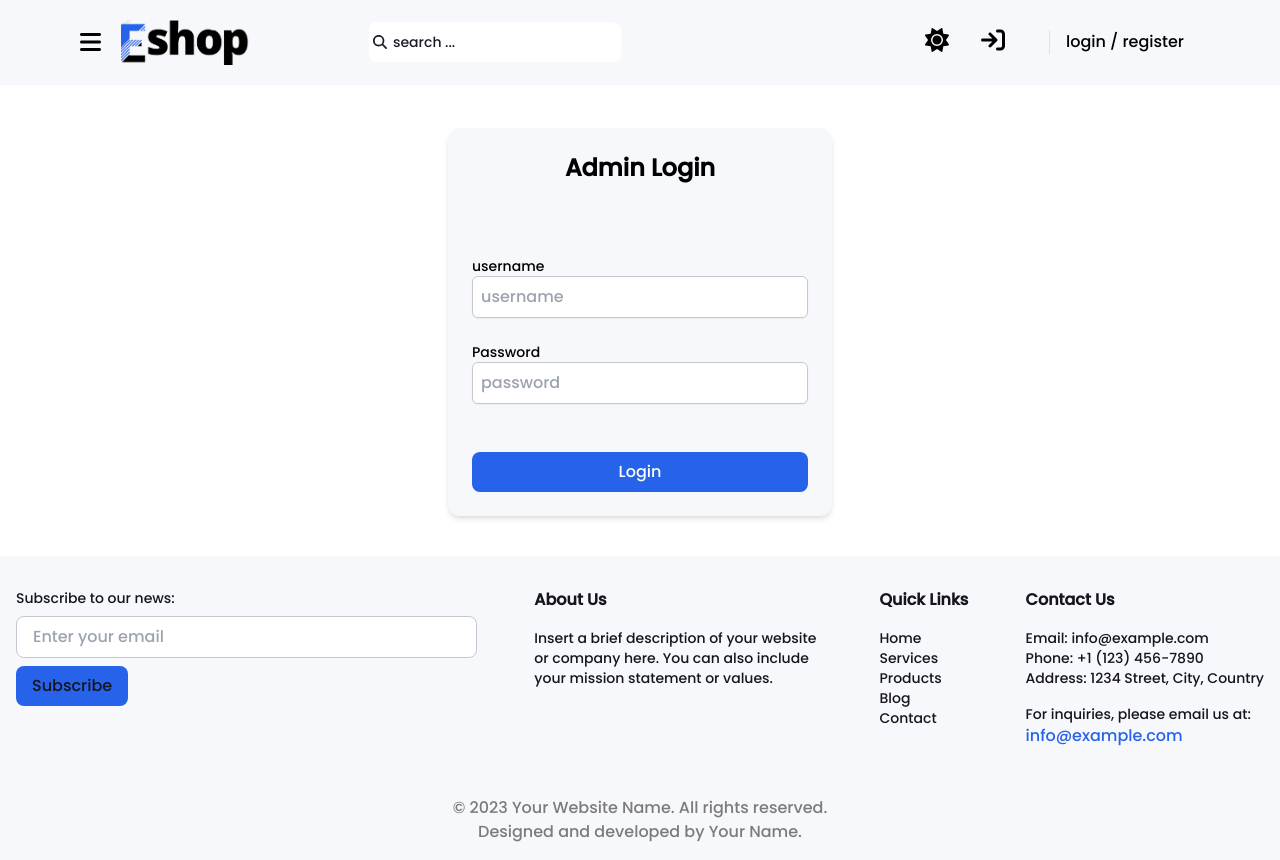
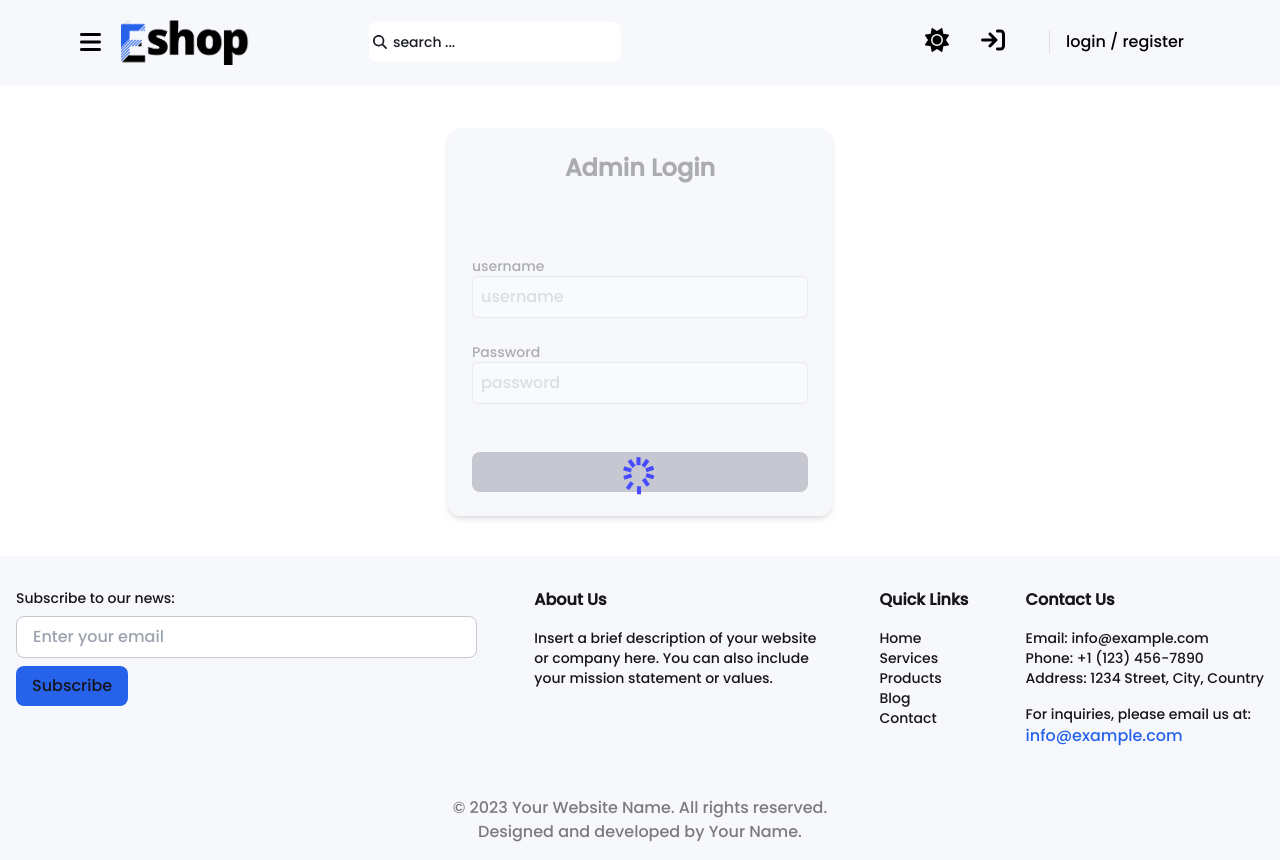
Before and after one commit to Alireza83Safari/eshop, a React (Create React App) app: page /panel/login in a window 1280 px wide. Built offline with nearby package versions, Linux system fonts and the light colour scheme; no server answers.

Commit message:
add loader

```diff
--- a/src/components/Spinner/Spinner.css
+++ b/src/components/Spinner/Spinner.css
@@ -1,13 +1,13 @@
 .spinner {
   position: absolute;
-  width: 10px;
-  height: 10px;
+  width: 7px;
+  height: 7px;
 }
 
 .spinner div {
   position: absolute;
   width: 50%;
-  height: 150%;
+  height: 110%;
   background: #474bff;
   transform: rotate(calc(var(--rotation) * 1deg))
     translate(0, calc(var(--translation) * 1%));
--- a/src/pages/Admin/AdminLogin.jsx
+++ b/src/pages/Admin/AdminLogin.jsx
@@ -4,12 +4,13 @@ import { loginValidation } from "../../validators/loginValidation";
 import axios from "axios";
 import Header from "../Header/Header";
 import Footer from "../Footer";
+import Spinner from "../../components/Spinner/Spinner";
 
 export default function AdminLogin() {
   const navigate = useNavigate();
   const [errors, setErrors] = useState(null);
   const [serverErrors, setServerErrors] = useState(null);
-
+  const [isLoading, setLoading] = useState(true);
   const [loginInfos, setLoginInfos] = useState({
     username: "",
     password: "",
@@ -24,6 +25,7 @@ export default function AdminLogin() {
 
   const userLogin = (event) => {
     event.preventDefault();
+    setLoading(true);
     loginValidation(loginInfos, errors, setErrors);
 
     axios
@@ -31,10 +33,12 @@ export default function AdminLogin() {
       .then((res) => {
         if (res.status === 200) {
           navigate("/panel");
+          setLoading(false);
         }
       })
       .catch((err) => {
         setServerErrors(err?.response?.data);
+        setLoading(false);
       });
   };
 
@@ -42,7 +46,11 @@ export default function AdminLogin() {
     <>
       <Header />
       <section className="flex items-center justify-center mt-32 mb-10">
-        <form className="w-96 p-6 rounded-xl shadow-md bg-white-300 dark:bg-black-900">
+        <form
+          className="w-96 p-6 rounded-xl shadow-md bg-white-300 dark:bg-black-900"
+          onSubmit={(e) => e.preventDefault()}
+        >
+          <div className={` ${isLoading && "opacity-30"}`}>
             <h2 className="text-2xl font-bold mb-6 text-center dark:text-white-200">
               Admin Login
             </h2>
@@ -92,13 +100,16 @@ export default function AdminLogin() {
                 {errors?.password}
               </span>
             </div>
+          </div>
           <button
             type="submit"
-            className="w-full mt-8 py-2 px-4 bg-blue-600 hover:bg-blue-700 duration-300 text-white-100 rounded-lg disabled:bg-gray-200"
+            className={`w-full mt-8 py-2 px-4 bg-blue-600 hover:bg-blue-700 duration-300 text-white-100 rounded-lg disabled:bg-gray-200 ${
+              isLoading && "py-5 bg-gray-200"
+            }`}
             disabled={errors?.length}
             onClick={userLogin}
           >
-            Login
+            {isLoading ? <Spinner /> : "Login"}
           </button>
         </form>
       </section>
--- a/src/pages/Login.jsx
+++ b/src/pages/Login.jsx
@@ -6,10 +6,12 @@ import userAxios from "../services/Axios/userInterceptors";
 import { loginValidation } from "../validators/loginValidation";
 import AuthContext from "../Context/AuthContext";
 import Sidebar from "./Sidebar/Sidebar";
+import Spinner from "../components/Spinner/Spinner";
 
 export default function Login() {
   const navigate = useNavigate();
   const [errors, setErrors] = useState(null);
+  const [isLoading, setLoading] = useState(false);
   const [serverErrors, setServerErrors] = useState(null);
   const { userLogin } = useContext(AuthContext);
   const [loginInfos, setLoginInfos] = useState({
@@ -28,17 +30,19 @@ export default function Login() {
     event.preventDefault();
 
     loginValidation(loginInfos, errors, setErrors);
-
+    setLoading(true);
     userAxios
       .post("/login", loginInfos)
       .then((res) => {
         if (res.status === 200) {
           navigate("/");
           userLogin();
+          setLoading(false);
         }
       })
       .catch((err) => {
         setServerErrors(err?.response?.data);
+        setLoading(false);
       });
   };
   return (
@@ -47,6 +51,7 @@ export default function Login() {
       <Sidebar />
       <section className="flex items-center justify-center mt-32 mb-10">
         <form className="w-96 p-6 rounded-xl shadow-md bg-white-300 dark:bg-black-900">
+          <div className={` ${isLoading && "opacity-30"}`}>
             <h2 className="text-2xl font-bold mb-6 text-center dark:text-white-200">
               Login
             </h2>
@@ -69,6 +74,10 @@ export default function Login() {
                 className="p-2 block w-full rounded-md border shadow-sm outline-none"
                 onChange={loginInfosHandler}
                 value={loginInfos?.username}
+                onFocus={() => {
+                  setErrors("");
+                  setServerErrors("");
+                }}
               />
               <span className=" text-red-700 text-center text-xs">
                 {errors?.username} {serverErrors?.errors?.username}
@@ -88,18 +97,25 @@ export default function Login() {
                 className="p-2 block w-full rounded-md border shadow-sm outline-none"
                 onChange={loginInfosHandler}
                 value={loginInfos?.password}
+                onFocus={() => {
+                  setErrors("");
+                  setServerErrors("");
+                }}
               />
               <span className=" text-red-700 text-center text-xs">
                 {errors?.password} {serverErrors?.errors?.password}
               </span>
             </div>
+          </div>
           <button
             type="submit"
-            className="w-full mt-8 py-2 px-4 bg-blue-600 hover:bg-blue-700 duration-300 text-white-100 rounded-lg disabled:bg-gray-200"
+            className={`w-full mt-8 py-2 px-4 bg-blue-600 hover:bg-blue-700 duration-300 text-white-100 rounded-lg disabled:bg-gray-200 ${
+              isLoading && "py-5"
+            }`}
             disabled={errors?.length}
             onClick={userLoginHandler}
           >
-            Login
+            {isLoading ? <Spinner /> : "py-5 bg-gray-200"}
           </button>
           <div className="mt-6 text-center dark:text-white-200">
             <Link className="text-xs" to="/register">
--- a/src/pages/Register.jsx
+++ b/src/pages/Register.jsx
@@ -6,12 +6,13 @@ import { registerValidation } from "../validators/registerValidation";
 import Header from "../pages/Header/Header";
 import Footer from "../pages/Footer";
 import Sidebar from "./Sidebar/Sidebar";
+import Spinner from "../components/Spinner/Spinner";
 
 export default function Register() {
   const navigate = useNavigate();
   const [serverErrors, setServerErrors] = useState(null);
   const [sameValue, setSameValue] = useState(false);
-
+  const [isLoading, setLoading] = useState(false);
   const [errors, setErrors] = useState({
     username: "",
     password: "",
@@ -34,20 +35,23 @@ export default function Register() {
     setSameValue(registerInfos.password === registerInfos.passwordConfirmation);
   }, [registerInfos.password, registerInfos.passwordConfirmation]);
 
-  const sendUserData = async (event) => {
+  const sendUserData = async () => {
     registerValidation(registerInfos, errors, setErrors);
     if (registerInfos.password !== registerInfos.passwordConfirmation) {
       setSameValue(false);
       return;
     }
+    setLoading(true);
     try {
       await axios.post("/api/v1/user/register", registerInfos).then((res) => {
         if (res.status === 200) {
           navigate("/login");
+          setLoading(false);
         }
       });
     } catch (error) {
       setServerErrors(error?.response?.data?.errors);
+      setLoading(false);
       toast.error("Failed ", {
         position: "bottom-right",
       });
@@ -63,6 +67,7 @@ export default function Register() {
           className="w-96 p-6 rounded-xl shadow-md bg-white-300 dark:bg-black-900"
           onSubmit={(e) => e.preventDefault()}
         >
+          <div className={` ${isLoading && "opacity-30"}`}>
             <h2 className="text-2xl font-bold mb-6 text-center dark:text-white-200">
               Register
             </h2>
@@ -142,12 +147,15 @@ export default function Register() {
                 {errors?.passwordConfirmation} {serverErrors?.password}
               </span>
             </div>
+          </div>
           <button
-            type="click"
+            type="submit"
             onClick={sendUserData}
-            className="w-full mt-8 py-2 px-4 bg-blue-600 hover:bg-blue-700 duration-300 text-white-100 rounded-lg disabled:bg-gray-200"
+            className={`w-full mt-8 py-2 px-4 bg-blue-600 hover:bg-blue-700 duration-300 text-white-100 rounded-lg disabled:bg-gray-200  ${
+              isLoading && "py-5 bg-gray-200"
+            }`}
           >
-            Register
+            {isLoading ? <Spinner /> : "Register"}
           </button>
 
           <div className="mt-6 text-center dark:text-white-200">
```
Lines whose indentation alone changed are shown as unchanged.
